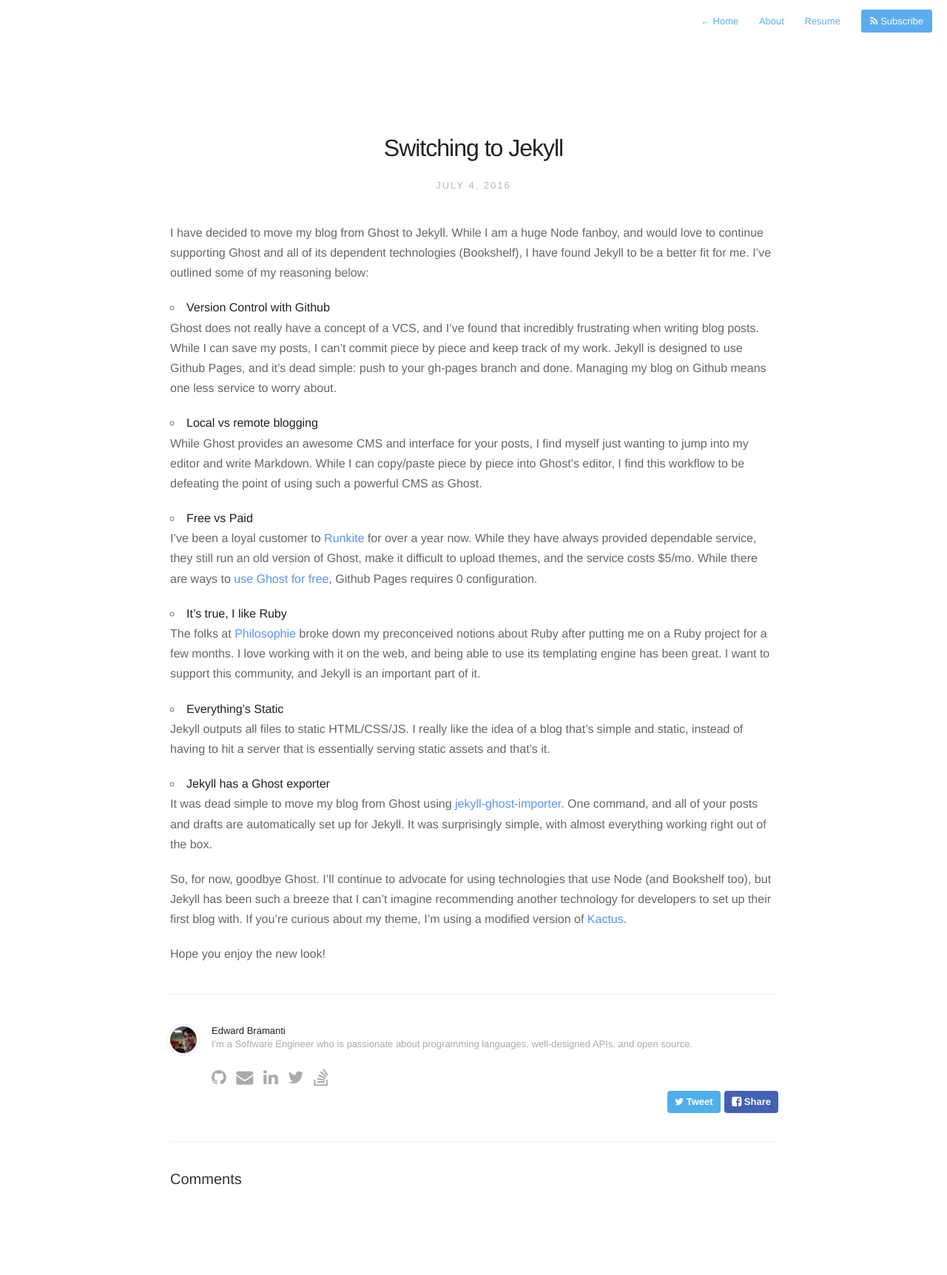
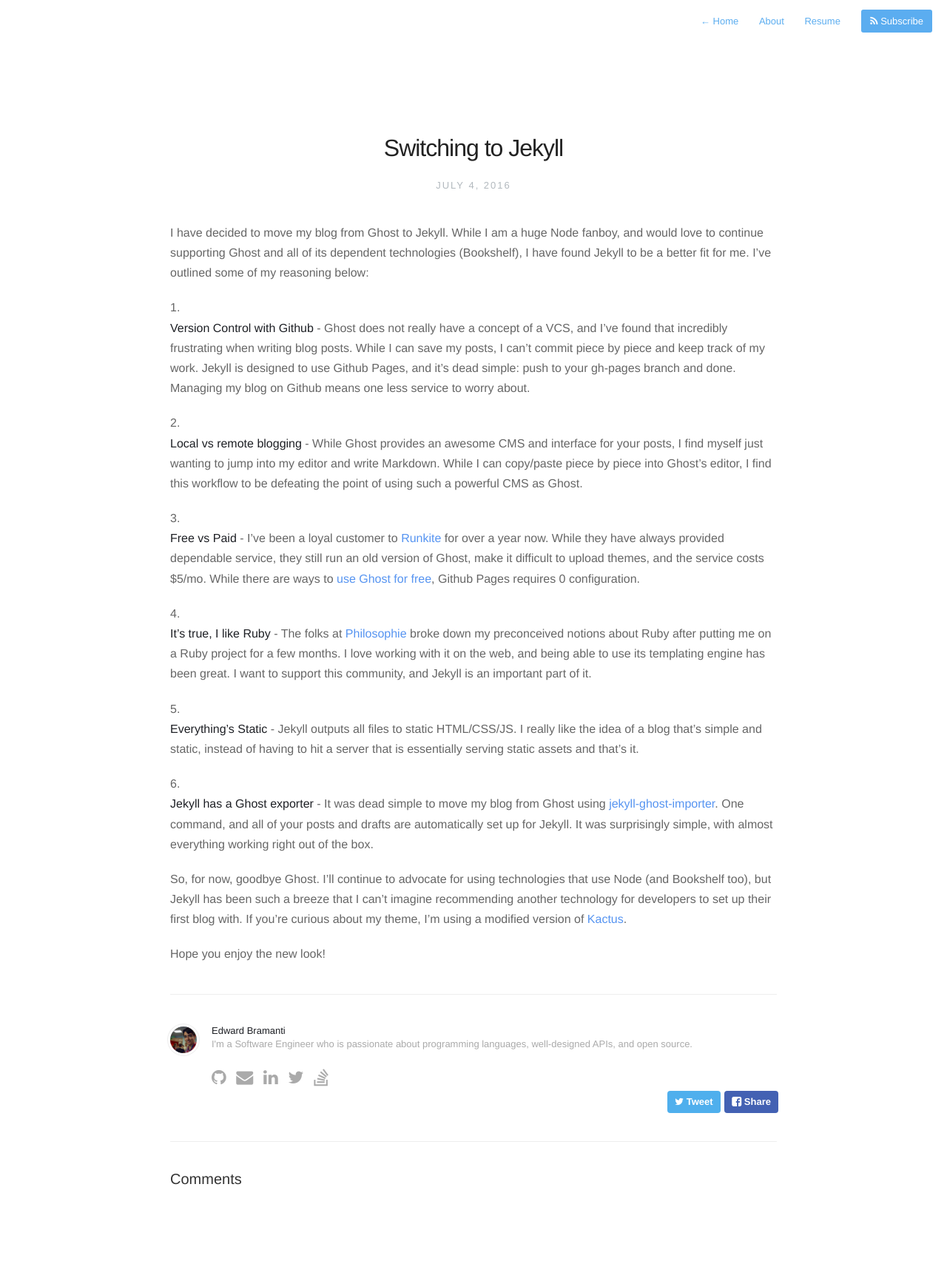
Before and after one commit to ebramanti/bramanti.me, a Jekyll site: the page built from _posts/2016-07-04-switching-to-jekyll.markdown, in a window 1280 px wide. Shown: the whole page at 74% size. Built offline with Jekyll 4.4.1, drawn with Linux system fonts in a browser that asks for light colours; nearby versions of some CDN libraries; comment, search, counter and statistics services are not loaded; some of the changed lines change nothing that is shown.

Commit message:
Fix styling of ordered lists
Updates Jekyll switch article to work with this CSS update

```diff
--- a/_posts/2016-07-04-switching-to-jekyll.markdown
+++ b/_posts/2016-07-04-switching-to-jekyll.markdown
@@ -7,29 +7,17 @@
 I have decided to move my blog from Ghost to Jekyll. While I am a huge Node fanboy, and would love to continue supporting Ghost and all of its dependent technologies (Bookshelf), I have found Jekyll to be a better fit for me. I've outlined some of my reasoning below:
 
 
-1. **Version Control with Github**
+1. **Version Control with Github** - Ghost does not really have a concept of a VCS, and I've found that incredibly frustrating when writing blog posts. While I can save my posts, I can't commit piece by piece and keep track of my work. Jekyll is designed to use Github Pages, and it's dead simple: push to your gh-pages branch and done. Managing my blog on Github means one less service to worry about.
 
-Ghost does not really have a concept of a VCS, and I've found that incredibly frustrating when writing blog posts. While I can save my posts, I can't commit piece by piece and keep track of my work. Jekyll is designed to use Github Pages, and it's dead simple: push to your gh-pages branch and done. Managing my blog on Github means one less service to worry about.
+2. **Local vs remote blogging** - While Ghost provides an awesome CMS and interface for your posts, I find myself just wanting to jump into my editor and write Markdown. While I can copy/paste piece by piece into Ghost's editor, I find this workflow to be defeating the point of using such a powerful CMS as Ghost.
 
-2. **Local vs remote blogging**
+3. **Free vs Paid** - I've been a loyal customer to [Runkite](runkite.com) for over a year now. While they have always provided dependable service, they still run an old version of Ghost, make it difficult to upload themes, and the service costs $5/mo. While there are ways to [use Ghost for free](http://blog.edouardjamin.fr/host-your-ghost-blog-for-free/), Github Pages requires 0 configuration.
 
-While Ghost provides an awesome CMS and interface for your posts, I find myself just wanting to jump into my editor and write Markdown. While I can copy/paste piece by piece into Ghost's editor, I find this workflow to be defeating the point of using such a powerful CMS as Ghost.
+4. **It's true, I like Ruby** - The folks at [Philosophie](philosophie.is) broke down my preconceived notions about Ruby after putting me on a Ruby project for a few months. I love working with it on the web, and being able to use its templating engine has been great. I want to support this community, and Jekyll is an important part of it.
 
-3. **Free vs Paid**
+5. **Everything's Static** - Jekyll outputs all files to static HTML/CSS/JS. I really like the idea of a blog that's simple and static, instead of having to hit a server that is essentially serving static assets and that's it.
 
-I've been a loyal customer to [Runkite](runkite.com) for over a year now. While they have always provided dependable service, they still run an old version of Ghost, make it difficult to upload themes, and the service costs $5/mo. While there are ways to [use Ghost for free](http://blog.edouardjamin.fr/host-your-ghost-blog-for-free/), Github Pages requires 0 configuration.
-
-4. **It's true, I like Ruby**
-
-The folks at [Philosophie](philosophie.is) broke down my preconceived notions about Ruby after putting me on a Ruby project for a few months. I love working with it on the web, and being able to use its templating engine has been great. I want to support this community, and Jekyll is an important part of it.
-
-5. **Everything's Static**
-
-Jekyll outputs all files to static HTML/CSS/JS. I really like the idea of a blog that's simple and static, instead of having to hit a server that is essentially serving static assets and that's it.
-
-5. **Jekyll has a Ghost exporter**
-
-It was dead simple to move my blog from Ghost using [jekyll-ghost-importer](https://github.com/eloyesp/jekyll_ghost_importer). One command, and all of your posts and drafts are automatically set up for Jekyll. It was surprisingly simple, with almost everything working right out of the box.
+6. **Jekyll has a Ghost exporter** - It was dead simple to move my blog from Ghost using [jekyll-ghost-importer](https://github.com/eloyesp/jekyll_ghost_importer). One command, and all of your posts and drafts are automatically set up for Jekyll. It was surprisingly simple, with almost everything working right out of the box.
 
 So, for now, goodbye Ghost. I'll continue to advocate for using technologies that use Node (and Bookshelf too), but Jekyll has been such a breeze that I can't imagine recommending another technology for developers to set up their first blog with. If you're curious about my theme, I'm using a modified version of [Kactus](https://github.com/nickbalestra/kactus).
 
--- a/assets/css/style.css
+++ b/assets/css/style.css
@@ -182,8 +182,17 @@
 	transition: all 0.15s ease;
 }
 
-ul 	{ margin:0; padding:0; }
-li	{ list-style-type:circle; list-style-position:inside; }
+ul {
+	margin: 0;
+	padding: 0;
+	li {
+		list-style-type: circle;
+	}
+}
+
+li {
+	list-style-position: inside;
+}
 
 /* Line Height */
 #post-body, p { line-height:1.7; }
```
